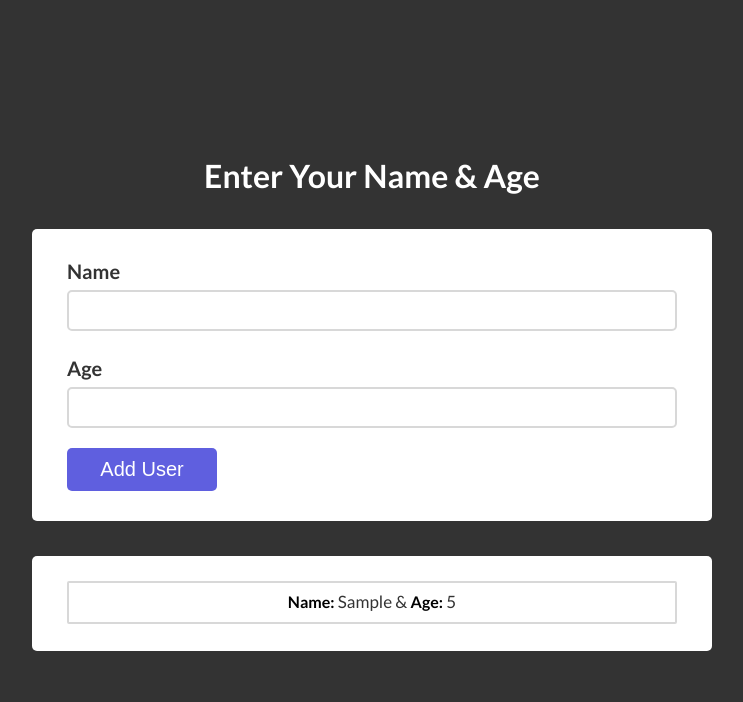
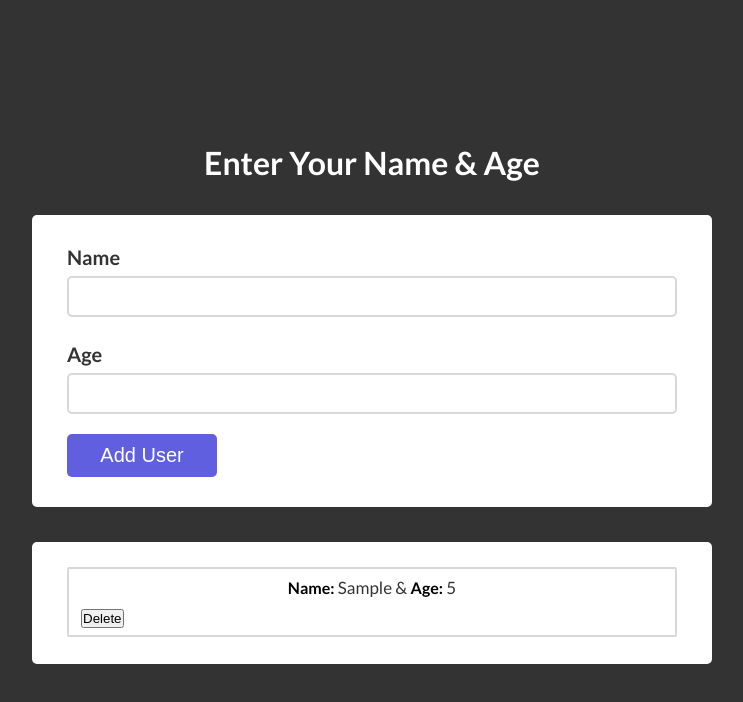
Before and after one commit to jawad-ul-hassan/CRUD-React-App, a React (Create React App) app: page / in a window 1280 px wide. Both pictures are taken after typing "Sample", "5" into the empty fields and a click on the button "Add User". Shown: the top 702 px of the page, without its empty margins (268-1011 px from the left). Built offline with nearby package versions, Linux system fonts and the light colour scheme; the HTML template or start-up script is replaced by a standard one.

Commit message:
Delete functionality added

```diff
--- a/src/components/UserCard.js
+++ b/src/components/UserCard.js
@@ -2,11 +2,16 @@ import React from 'react';
 import styles from './UserCard.module.css';
 
 const UserCard = props => {
+  const deleteCard = () => {
+    props.deleteHandler(props.id);
+  };
+
   return (
     <div className={styles['user-card']}>
       <p>
         <span>Name:</span> {props.name} & <span>Age:</span> {props.age}
       </p>
+      <button onClick={deleteCard}>Delete</button>
     </div>
   );
 };
```
